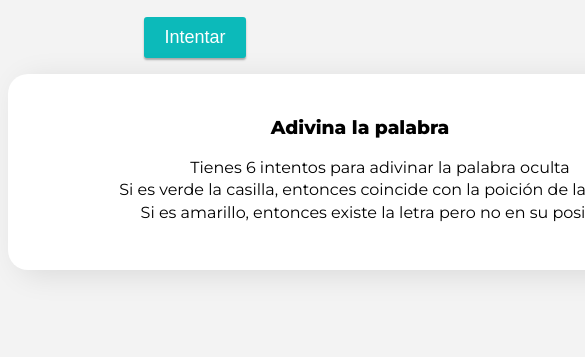
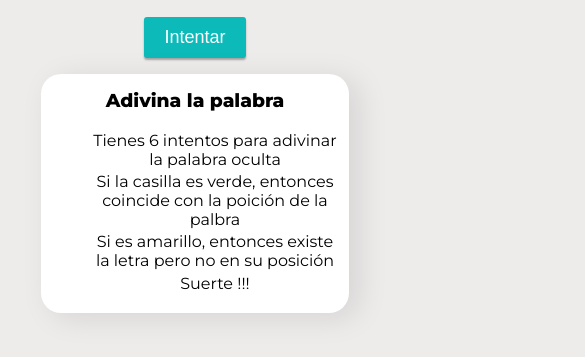
Before and after one commit to Fredy452/wordleppyApi, a plain HTML site: page index.html in a window 390 px wide. Shown: the part 209-566 px from the top of the page, 585 px wide, since content can reach past the window. Drawn offline with Linux system fonts and the light colour scheme; no server answers.

Commit message:
Arreglando responsive

```diff
--- a/script.js
+++ b/script.js
@@ -27,7 +27,7 @@ const INSTRUCCION = document.getElementById("instruccion");
 VIDA.innerHTML = intentos;
 
 // antes que nada intruducimos las instrucciones
-INSTRUCCION.innerHTML = '<h3>Adivina la palabra</h3> <ul> <li> Tienes 6 intentos para adivinar la palabra oculta</> <li>Si es verde la casilla, entonces coincide con la poición de la palbra</li>  <li>Si es amarillo, entonces existe la letra pero no en su posición</li>'
+INSTRUCCION.innerHTML = '<h3>Adivina la palabra</h3> <ul> <li> Tienes 6 intentos para adivinar la palabra oculta</> <li>Si la casilla es verde, entonces coincide con la poición de la palbra</li>  <li>Si es amarillo, entonces existe la letra pero no en su posición</li> </li>Suerte !!!</li>'
 
 button.addEventListener('click', validarInput);
 input.addEventListener('keyup', () => {
--- a/style.css
+++ b/style.css
@@ -4,7 +4,7 @@
     font-family: 'Montserrat', sans-serif;
     display: block;
     height: 100vh;
-    background: #f3f3f3;
+    background: #eeebeb;
  }
  .header {
   display: flex;
@@ -35,8 +35,9 @@ h1 {
  }
 #instruccion{
     margin: 0 auto;
-    width: 40rem;
-    padding: 2rem;
+    width: 80%;
+    max-width: 600px;
+    padding: 0.3rem;
     border-radius: 20px;
     background: #fff;
     box-shadow: 10px 5px 30px rgba(0,0,0,0.1);
```
